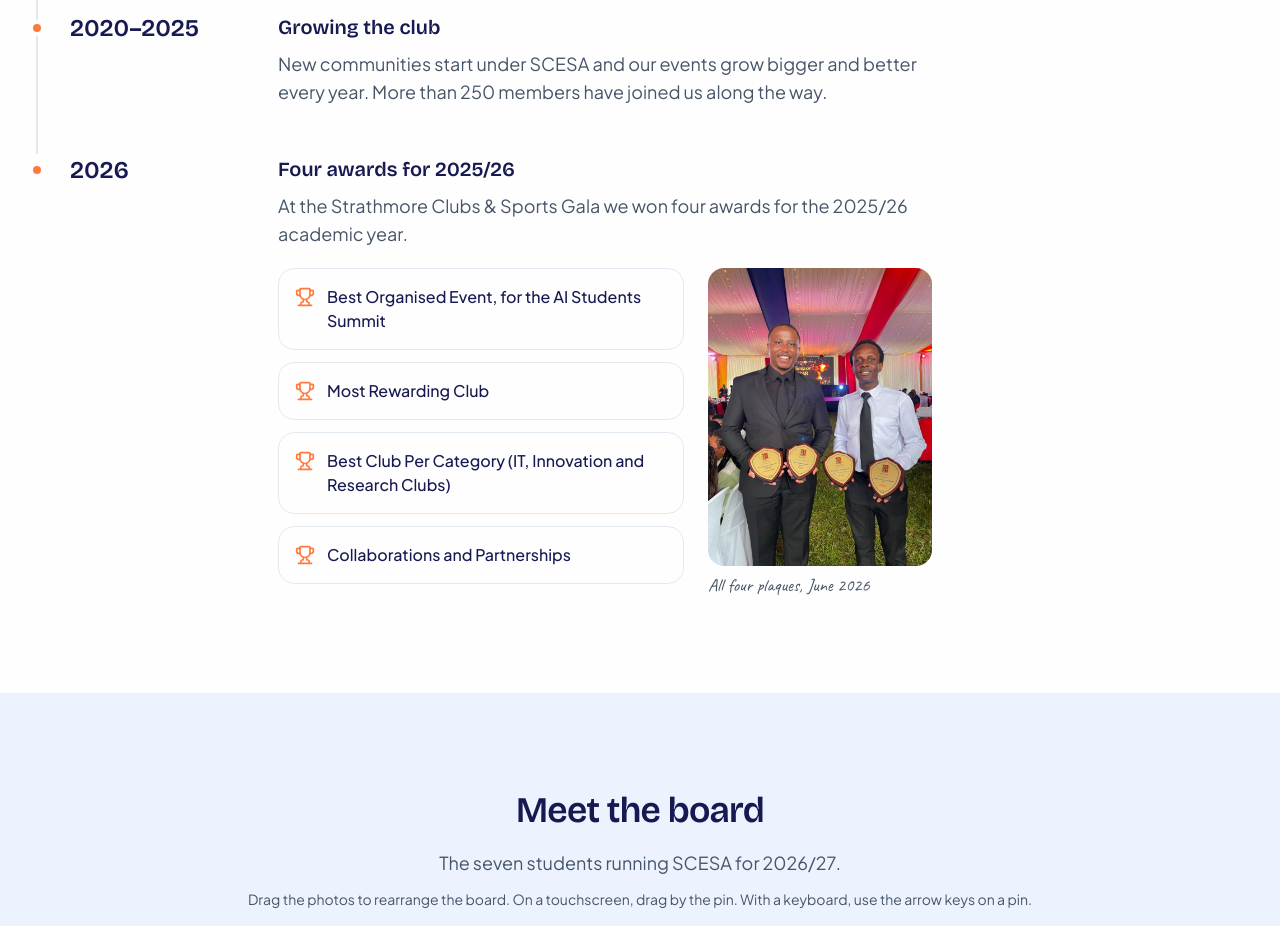
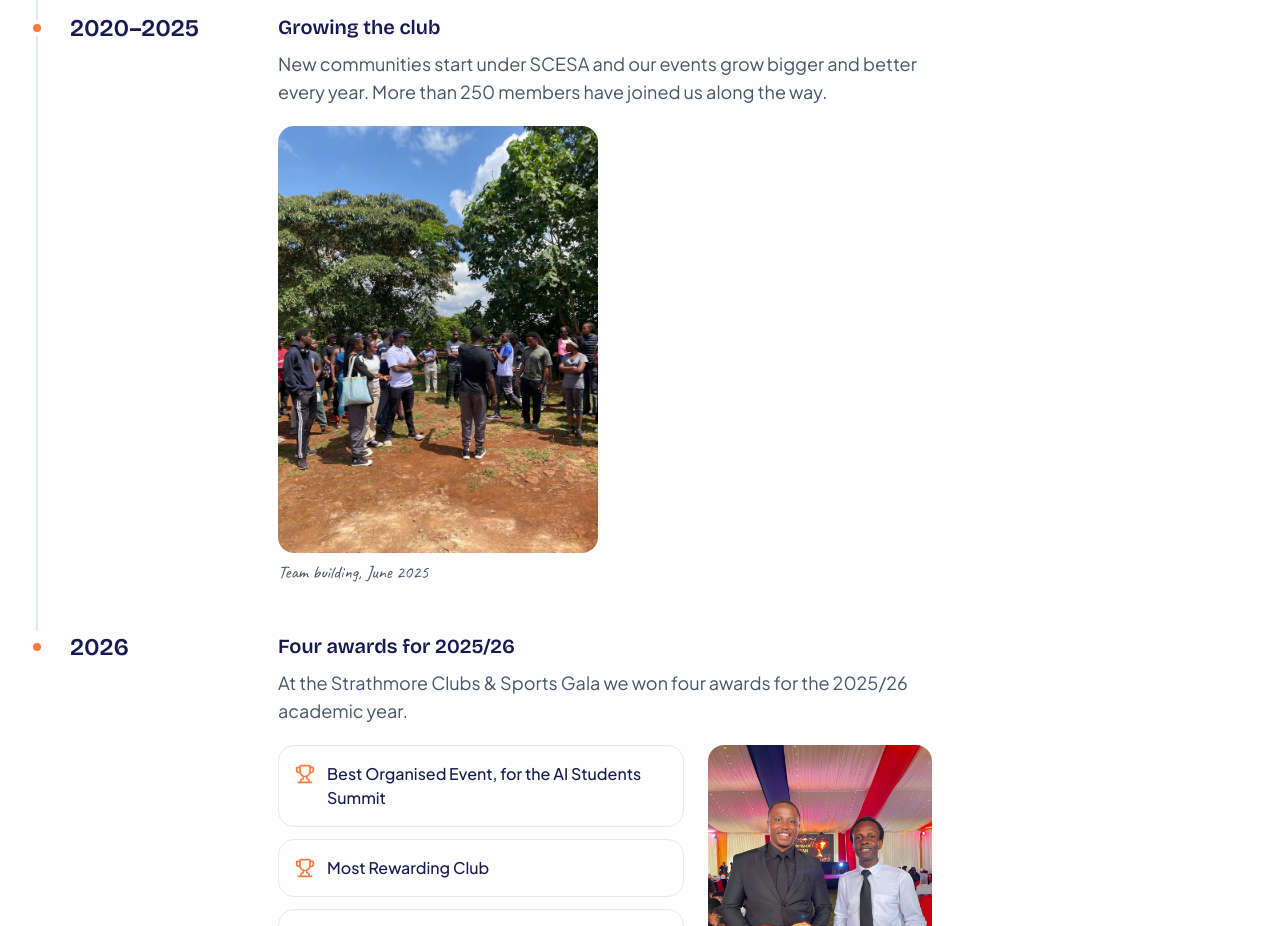
Before and after one commit to scesa-su/scesa-website, a Next.js app: page /about in a window 1280 px wide. Shown: the part 3120-4046 px from the top of the page. Built offline with nearby package versions, Linux system fonts and the light colour scheme.

Commit message:
feat(home): add june 2025 team building photos to home deck and about timeline

```diff
--- a/src/lib/constants.ts
+++ b/src/lib/constants.ts
@@ -44,6 +44,14 @@ export const HERO_PHOTOS: readonly HeroPhoto[] = [
     date: "Jun 2026",
   },
   {
+    src: "/images/home/team-building-hike-2025.jpg",
+    width: 800,
+    height: 533,
+    alt: "SCESA members smiling as they walk a forest trail on the team building hike",
+    caption: "Team building hike",
+    date: "Jun 2025",
+  },
+  {
     src: "/images/home/arduino-workshop.jpg",
     width: 800,
     height: 600,
--- a/src/presentation/components/about/Timeline.tsx
+++ b/src/presentation/components/about/Timeline.tsx
@@ -31,6 +31,19 @@ export function Timeline() {
         <Entry year="2020–2025" title="Growing the club">
           New communities start under SCESA and our events grow bigger and better every year. More than 250 members
           have joined us along the way.
+          <figure className="mt-5 max-w-60 sm:max-w-xs">
+            <Image
+              src="/images/home/team-building-2025.jpg"
+              alt="SCESA members gathered in a circle outdoors under tall trees during team building"
+              width={800}
+              height={1067}
+              sizes="(min-width: 640px) 320px, 240px"
+              className="h-auto w-full rounded-2xl"
+            />
+            <figcaption className="mt-2 font-hand text-lg leading-tight text-slate-600 dark:text-slate-300">
+              Team building, June 2025
+            </figcaption>
+          </figure>
         </Entry>
         {/* Source: SCESA LinkedIn. */}
         <Entry year="2026" title="Four awards for 2025/26">
```
Also changed, not shown: public/images/home/team-building-2025.jpg (added), public/images/home/team-building-hike-2025.jpg (added).
